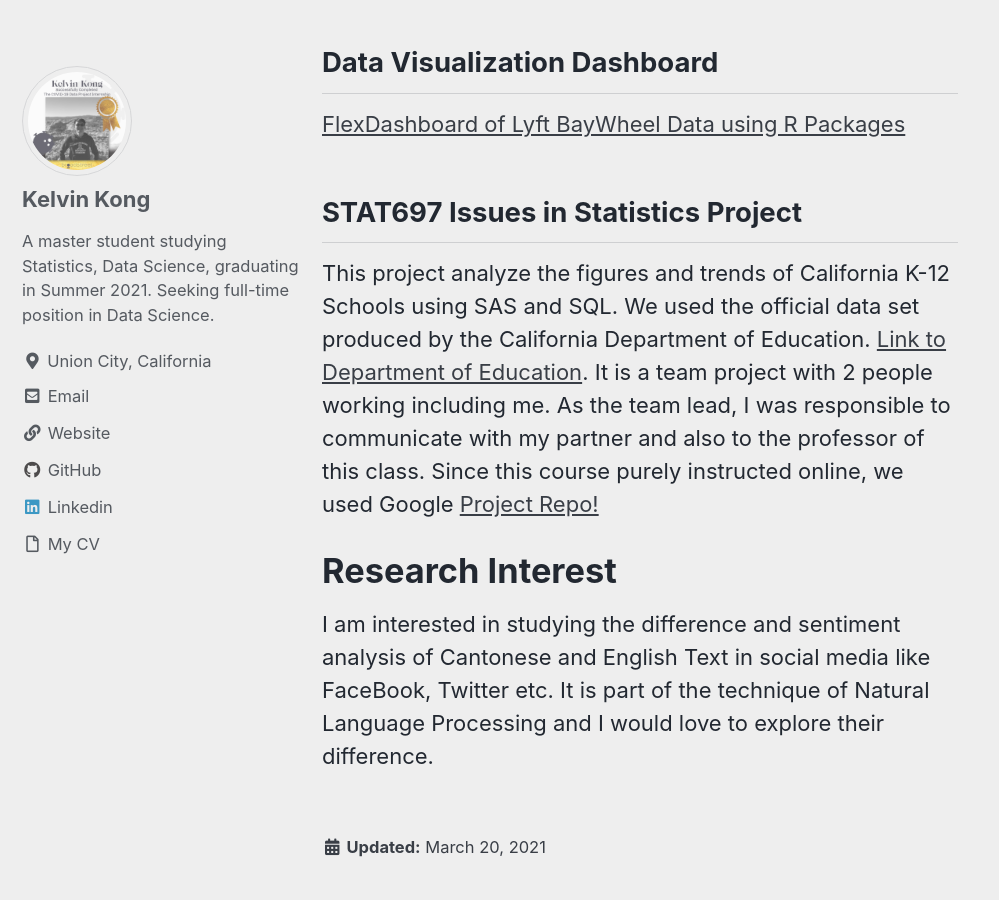
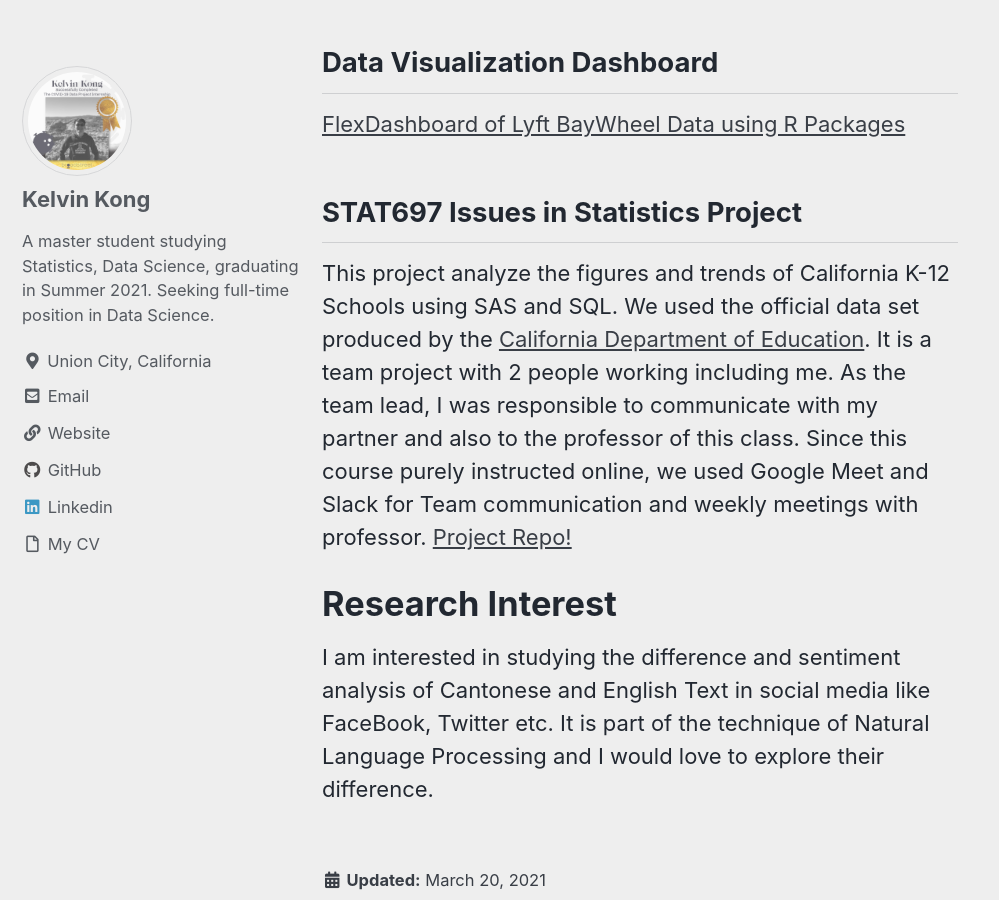
Before and after one commit to kelvin-cykong/kelvin-cykong.github.io, a Jekyll site: the page built from pages/projects.md, in a window 1280 px wide and 900 px high, scrolled down 1872 px. Shown: the whole window, without its empty margins (0-999 px from the left). Built offline with Jekyll 4.4.1, drawn with Linux system fonts in a browser that asks for light colours; cached includes are drawn as plain includes; comment, search, counter and statistics services are not loaded.

Commit message:
Update projects.md

```diff
--- a/pages/projects.md
+++ b/pages/projects.md
@@ -38,7 +38,7 @@
 
 
 ## STAT697 Issues in Statistics Project
-This project analyze the figures and trends of California K-12 Schools using SAS and SQL. We used the official data set produced by the California Department of Education. [Link to Department of Education](https://www.cde.ca.gov/). It is a team project with 2 people working including me. As the team lead, I was responsible to communicate with my partner and also to the professor of this class. Since this course purely instructed online, we used Google
+This project analyze the figures and trends of California K-12 Schools using SAS and SQL. We used the official data set produced by the [California Department of Education](https://www.cde.ca.gov/). It is a team project with 2 people working including me. As the team lead, I was responsible to communicate with my partner and also to the professor of this class. Since this course purely instructed online, we used Google Meet and Slack for Team communication and weekly meetings with professor.
 [Project Repo!](stat697-s20/team-1_project_repo)
 
 # Research Interest
```
